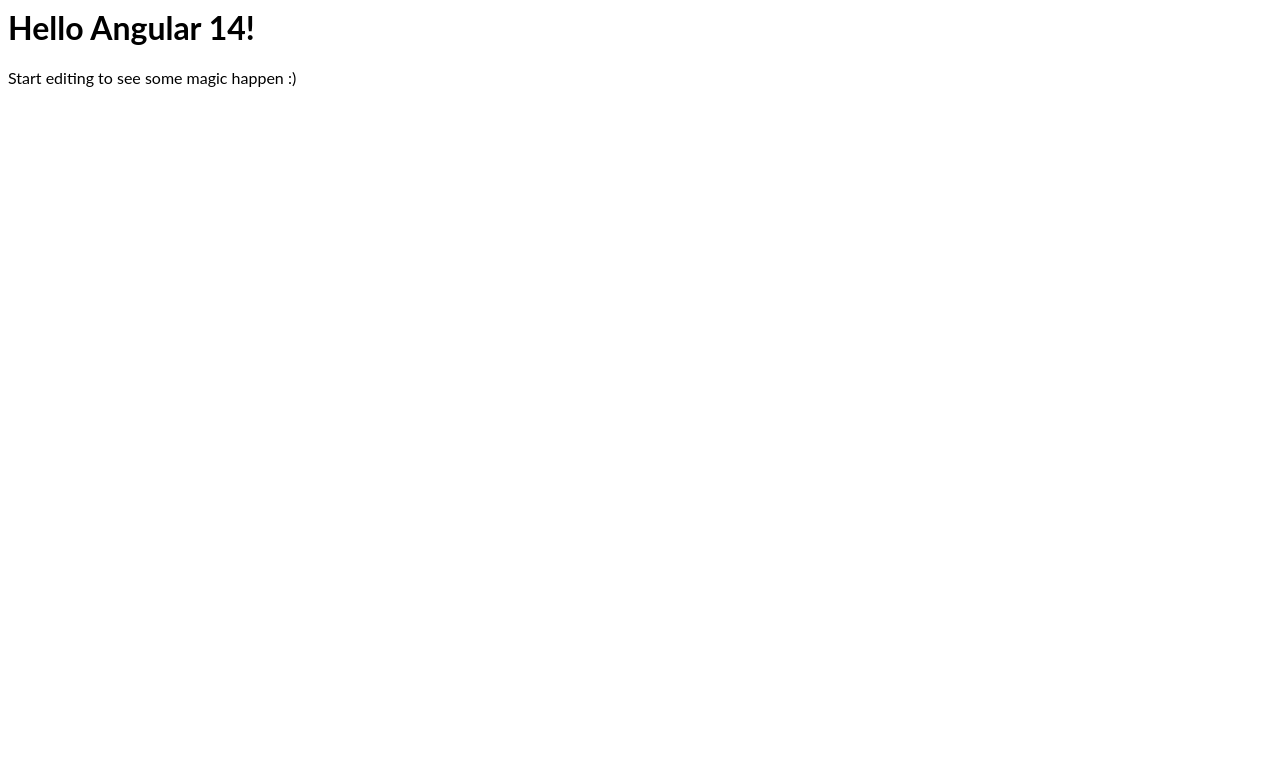
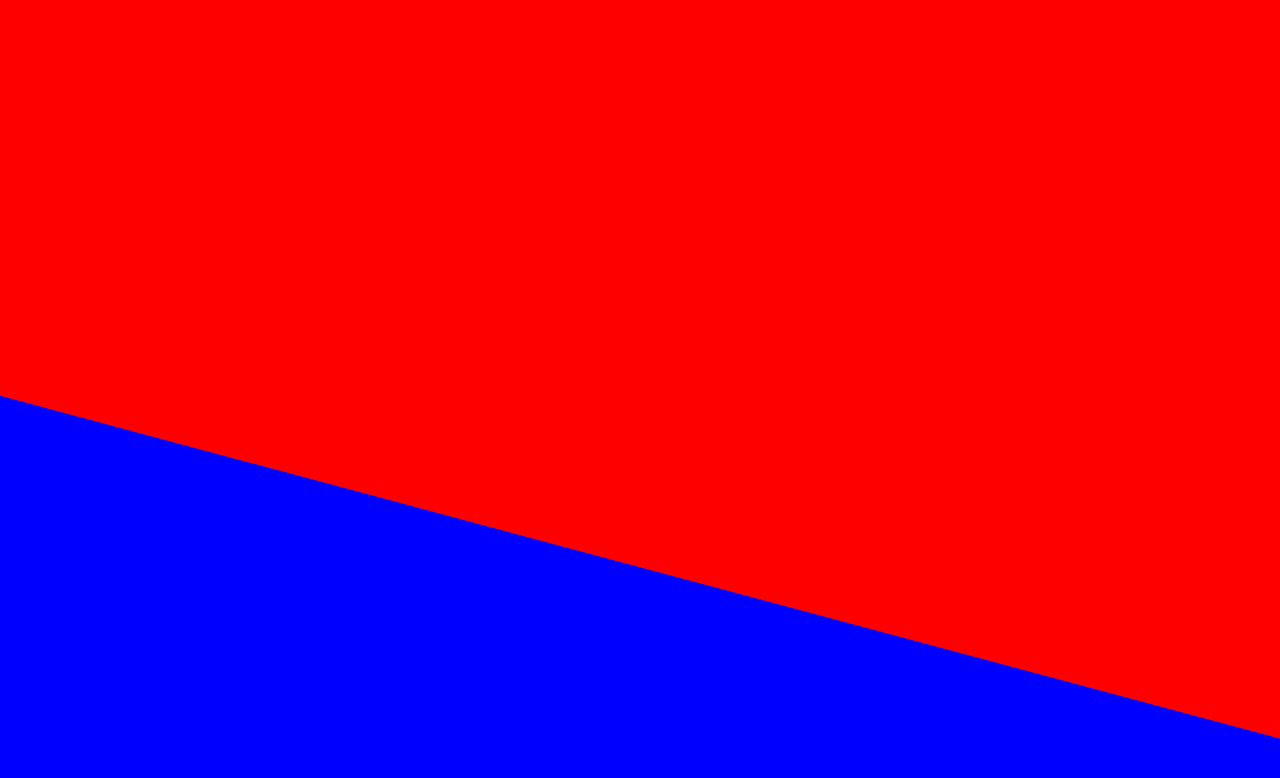
Before and after one commit to baraskarharshal/angular-ToDoList-ivy-kz1niq, an Angular app: page / in a window 1280 px wide. Shown: the top 778 px of the page. Built offline with nearby package versions, Linux system fonts and the light colour scheme.

Commit message:
2 files modified

```diff
--- a/src/app/app.component.html
+++ b/src/app/app.component.html
@@ -1,4 +1,3 @@
-<hello name="{{ name }}"></hello>
-<p>
-  Start editing to see some magic happen :)
-</p>
+<div id="top-bg">
+  <div id="bottom-bg"></div>
+</div>
--- a/src/styles.css
+++ b/src/styles.css
@@ -1 +1,22 @@
 /* Add application styles & imports to this file! */
+
+body {
+  margin: 0;
+  padding: 0;
+}
+
+#top-bg {
+  background: red;
+  height: 100vh;
+  overflow: hidden;
+}
+
+#bottom-bg {
+  position: relative;
+  top: 70%;
+  left: -20%;
+  background: blue;
+  width: 130%;
+  height: 70%;
+  transform: rotate(15deg);
+}
```
